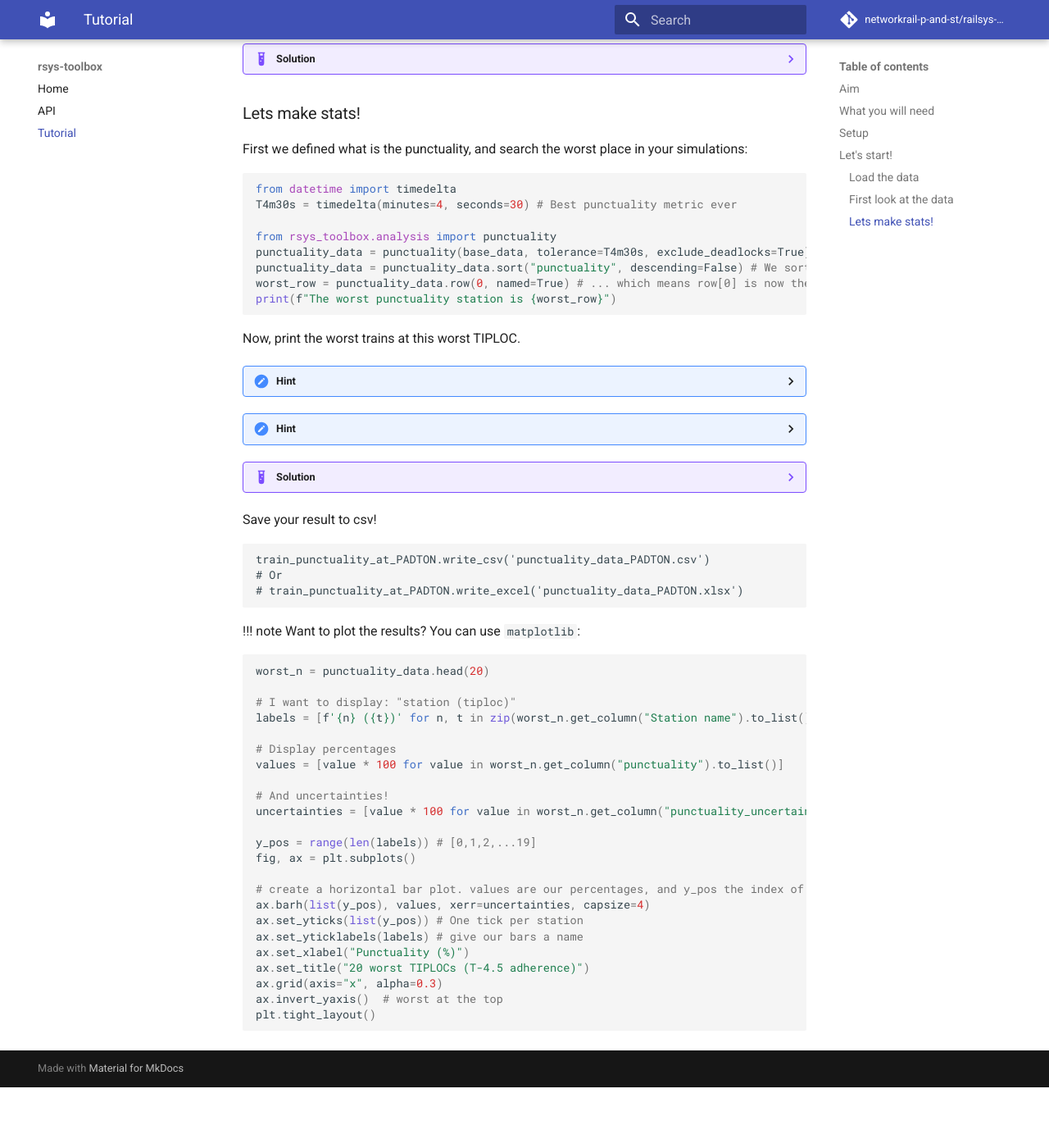
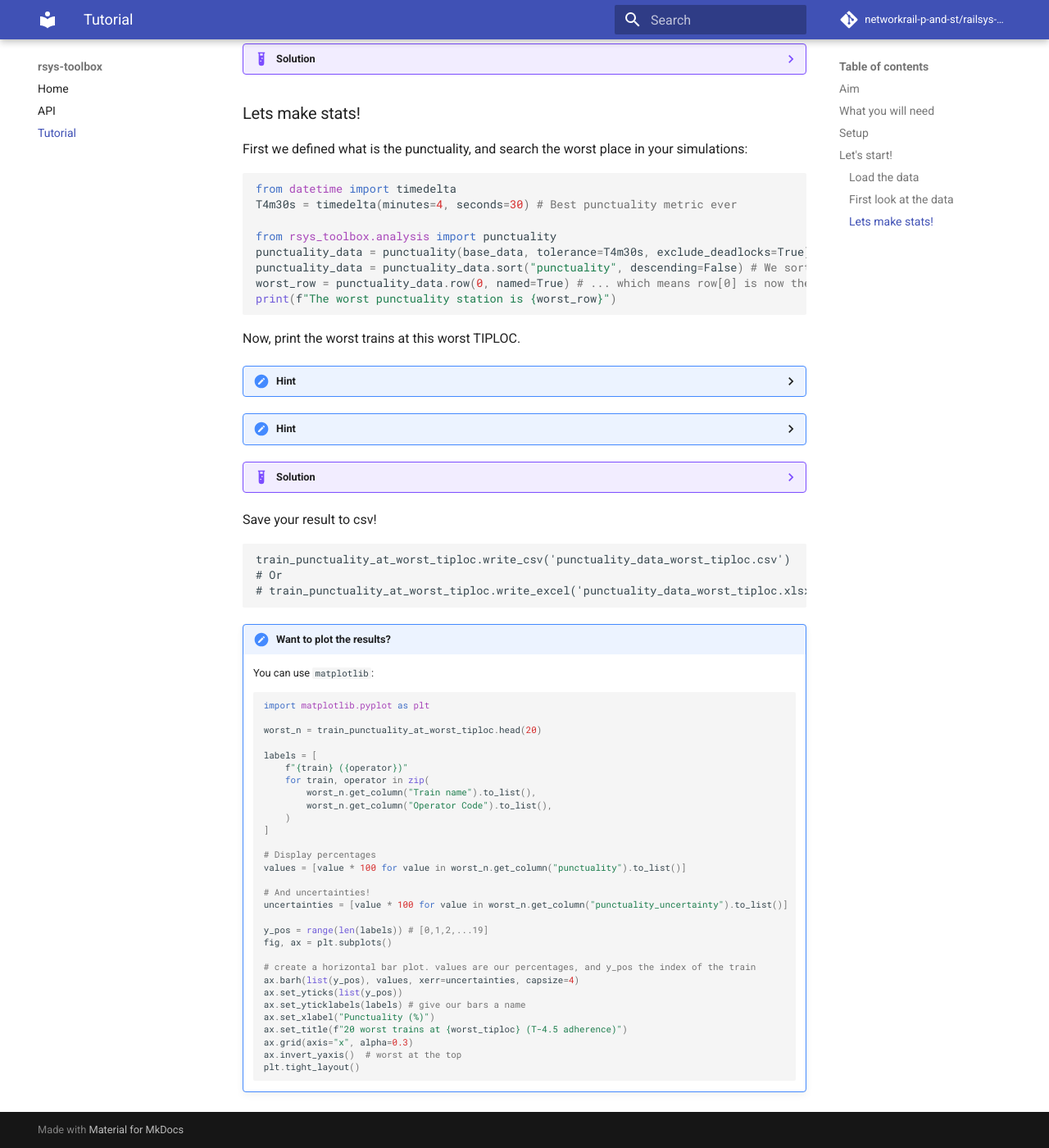
Before and after one commit to plasorak-nr/railsys-toolbox, an MkDocs documentation site: the page built from docs/tutorial.md, in a window 1280 px wide and 1400 px high, scrolled down 2139 px. Shown: the whole window at 82% size. Built offline with MkDocs 1.6.1 and Material for MkDocs 9.7.7, drawn with Linux system fonts in a browser that asks for light colours; comment, search, counter and statistics services are not loaded; before the commit the page ends 3465 px from its top, so only the background shows below that.

Commit message:
fixes to the code

````diff
--- a/docs/tutorial.md
+++ b/docs/tutorial.md
@@ -98,11 +98,11 @@
 
 ??? example "Solution"
     ```python
-    from rsys_toolbox.analysis.exploration import search_events,
+    from rsys_toolbox.analysis import get_all_patterns, search_events
     from rsys_toolbox.core import LocationSelector
 
-    all_train_pdton = search_events(location_selector=LocationSelector(tiploc="PADTON"))
-    print(get_all_patterns(all_train_pdton))
+    all_trains_padton = search_events(base_data, location_selector=LocationSelector(tiploc="PADTON"))
+    print(get_all_patterns(all_trains_padton))
     ```
 
 ### Lets make stats!
@@ -124,38 +124,49 @@
     You shall need the `LocationSelector` again.
 
 ??? hint "Hint"
-    To print the first  `LocationSelector` again.
+    The worst TIPLOC is stored in `worst_row["Station abbreviation"]`.
 
 ??? example "Solution"
     ```python
-    train_punctuality_at_PADTON = punctuality(
-        data,
+    from rsys_toolbox.core import LocationSelector
+
+    worst_tiploc = worst_row["Station abbreviation"]
+
+    train_punctuality_at_worst_tiploc = punctuality(
+        base_data,
         tolerance=T4m30s,
-        group_by=["Train name", "Operator Code"], # For now, we'll look at headcode/operator
-        location_selector = LocationSelector(tiploc="PADTON") # I only want to see the arrivals at Manchester Airport
+        group_by=["Train name", "Operator Code"],
+        location_selector=LocationSelector(tiploc=worst_tiploc),
     )
 
-    train_punctuality_at_PADTON = train_punctuality_at_PADTON.sort("punctuality", descending=False)
+    train_punctuality_at_worst_tiploc = train_punctuality_at_worst_tiploc.sort("punctuality", descending=False)
 
-    worst_n = train_punctuality_at_PADTON.head(20)
+    worst_n = train_punctuality_at_worst_tiploc.head(20)
 
     print(worst_n)
     ```
 
 Save your result to csv!
 ```
-train_punctuality_at_PADTON.write_csv('punctuality_data_PADTON.csv')
+train_punctuality_at_worst_tiploc.write_csv('punctuality_data_worst_tiploc.csv')
 # Or
-# train_punctuality_at_PADTON.write_excel('punctuality_data_PADTON.xlsx')
+# train_punctuality_at_worst_tiploc.write_excel('punctuality_data_worst_tiploc.xlsx')
 ```
 
-!!! note Want to plot the results?
+!!! note "Want to plot the results?"
     You can use `matplotlib`:
     ```python
-    worst_n = punctuality_data.head(20)
+    import matplotlib.pyplot as plt
 
-    # I want to display: "station (tiploc)"
-    labels = [f'{n} ({t})' for n, t in zip(worst_n.get_column("Station name").to_list(), worst_n.get_column("Station abbreviation").to_list())]
+    worst_n = train_punctuality_at_worst_tiploc.head(20)
+
+    labels = [
+        f"{train} ({operator})"
+        for train, operator in zip(
+            worst_n.get_column("Train name").to_list(),
+            worst_n.get_column("Operator Code").to_list(),
+        )
+    ]
 
     # Display percentages
     values = [value * 100 for value in worst_n.get_column("punctuality").to_list()]
@@ -166,12 +177,12 @@
     y_pos = range(len(labels)) # [0,1,2,...19]
     fig, ax = plt.subplots()
 
-    # create a horizontal bar plot. values are our percentages, and y_pos the index of the station
+    # create a horizontal bar plot. values are our percentages, and y_pos the index of the train
     ax.barh(list(y_pos), values, xerr=uncertainties, capsize=4)
-    ax.set_yticks(list(y_pos)) # One tick per station
+    ax.set_yticks(list(y_pos))
     ax.set_yticklabels(labels) # give our bars a name
     ax.set_xlabel("Punctuality (%)")
-    ax.set_title("20 worst TIPLOCs (T-4.5 adherence)")
+    ax.set_title(f"20 worst trains at {worst_tiploc} (T-4.5 adherence)")
     ax.grid(axis="x", alpha=0.3)
     ax.invert_yaxis()  # worst at the top
     plt.tight_layout()
````
